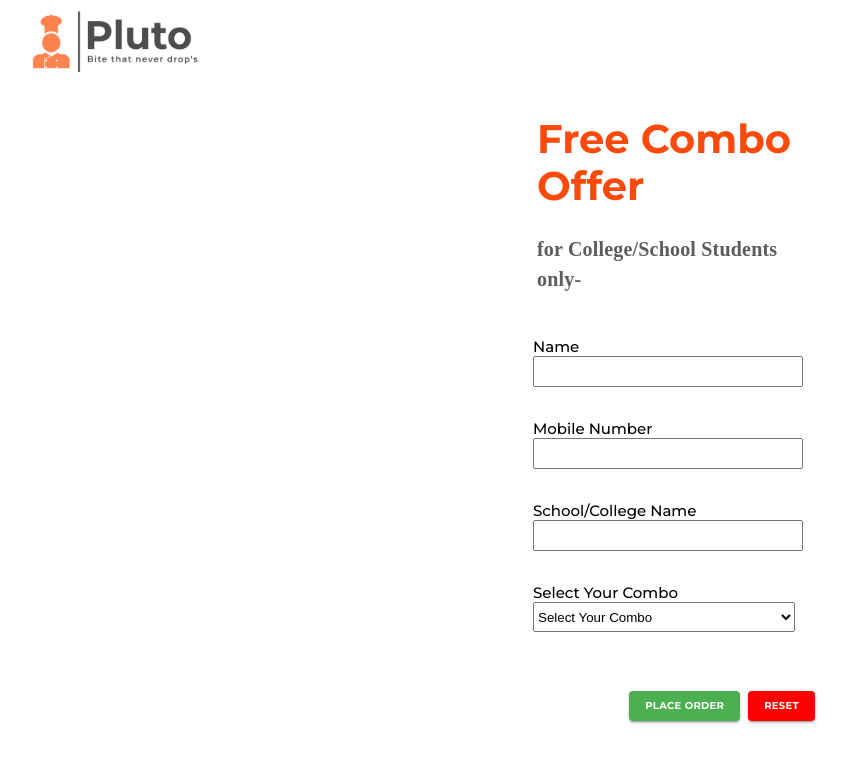
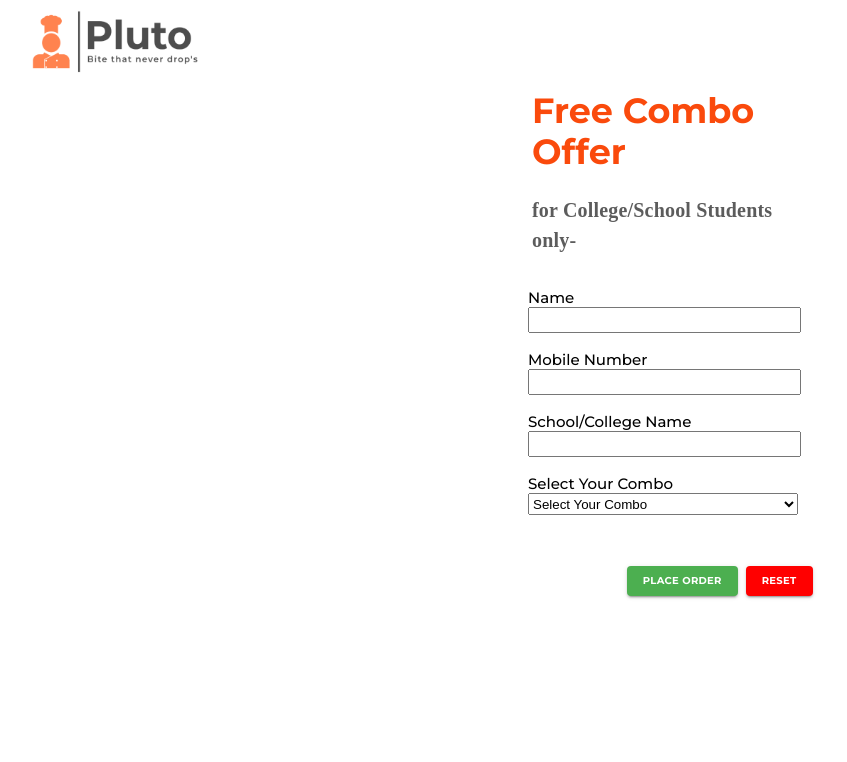
Before and after one commit to kushwaha971/Food-Delivery, a React (Create React App) app: page /offer in a window 1280 px wide. Shown: the top 762 px of the page, without its empty margins (7-854 px from the left). Built offline with nearby package versions, Linux system fonts and the light colour scheme.

Commit message:
combo-testing

```diff
--- a/src/component/offers/SelectItem.js
+++ b/src/component/offers/SelectItem.js
@@ -24,7 +24,7 @@ function SelectItem(props) {
         id={name}
         name={name}
         {...rest}
-        style={{ width: "100%",height:'30px' }}
+        style={{ width: "102%",height:'22px' }}
       >
         {options.map((option) => {
           return (
--- a/src/component/offers/StuOffer.js
+++ b/src/component/offers/StuOffer.js
@@ -18,7 +18,7 @@ import axios from "axios";
 
 const OffereStyle = styled(Box)(({ theme }) => ({
   margin: '10px',
-  padding: '10px',
+  padding: '5px',
   ".StuOffer":{
     direction: 'flex',
     flexDirection:'center',
@@ -135,9 +135,9 @@ function StuOffer() {
               <Typography
                 variant="h3"
                 sx={{
-                  marginTop: "80px",
+                  marginTop: "60px",
                   fontFamily: "Montserrat",
-                  fontSize: "40px",
+                  fontSize: "35px",
                   fontWeight: 700,
                   color: "#FA4A0C",
                 }}
@@ -150,8 +150,8 @@ function StuOffer() {
                   fontSize: "20px",
                   fontWeight: 700,
                   color: "#5C5C5C",
-                  marginTop: "25px",
-                  marginBottom: "-10px",
+                  marginTop: "22px",
+                  marginBottom: "-20px",
                 }}
               >
 
@@ -194,7 +194,7 @@ function StuOffer() {
                   />
                 </Box>
               </DialogContent>
-              <DialogActions style={{ marginTop: "15px" }}>
+              <DialogActions style={{ marginTop: "7px" }}>
                 <Button
                   type="submit"
                   variant="contained"
--- a/src/component/offers/StuOfferTextField.js
+++ b/src/component/offers/StuOfferTextField.js
@@ -12,9 +12,8 @@ function StuOfferTextField(props) {
           fontFamily: "Montserrat",
           fontStyle: "captlize",
           textTransform: "capitalize",
-          marginBottom: "3px",
           fontSize: "15px",
-          borderRadius: "50%",
+
         }}
       >
         {label}
@@ -24,7 +23,7 @@ function StuOfferTextField(props) {
         id={name}
         name={name}
         {...rest}
-        style={{ width: "100%", height: "25px" ,marginBottom:"15px"}}
+        style={{ width: "100%", height: "20px" }}
       />
       <ErrorMessage component={TextError} name={name} />
     </div>
```
